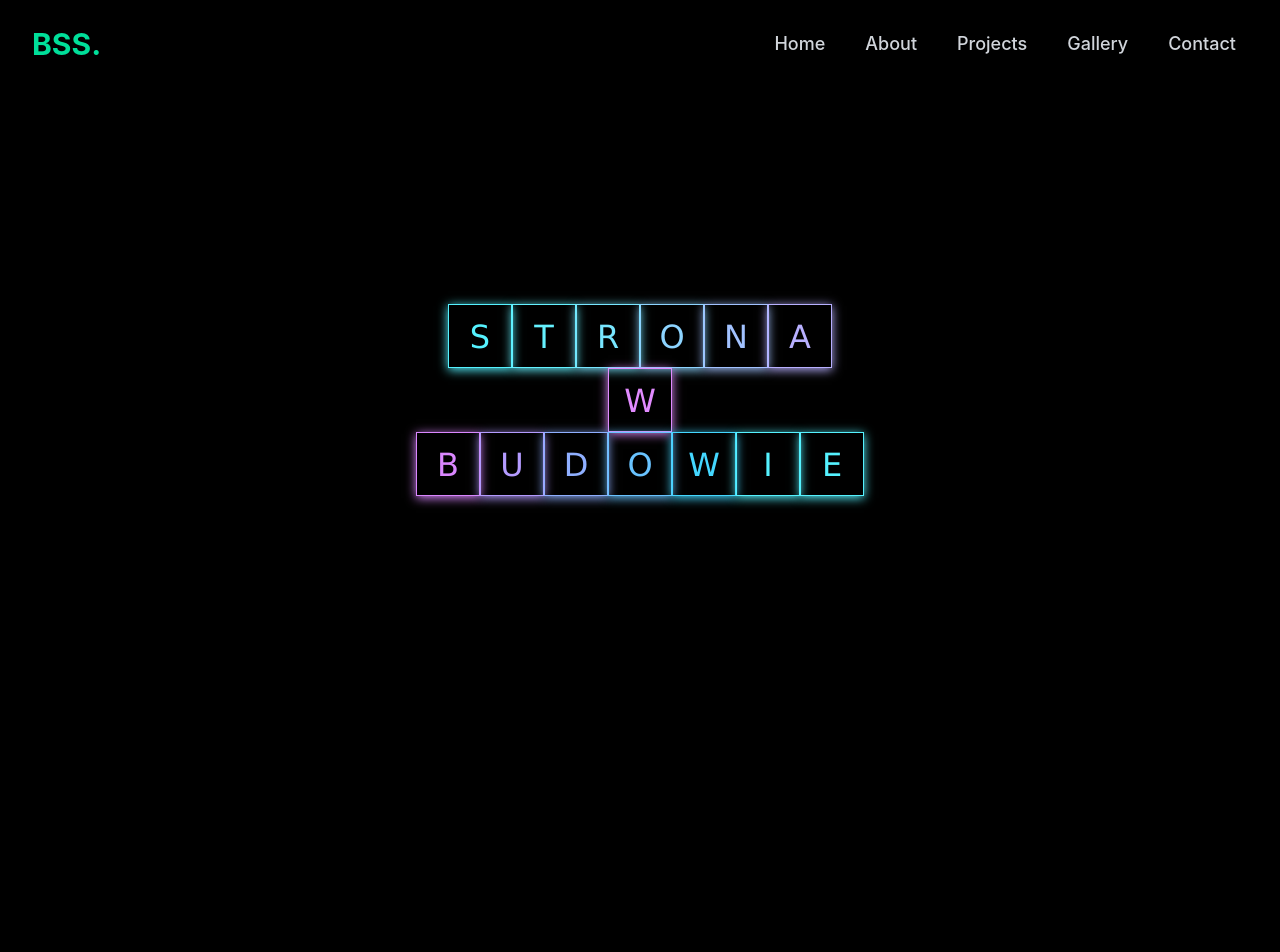
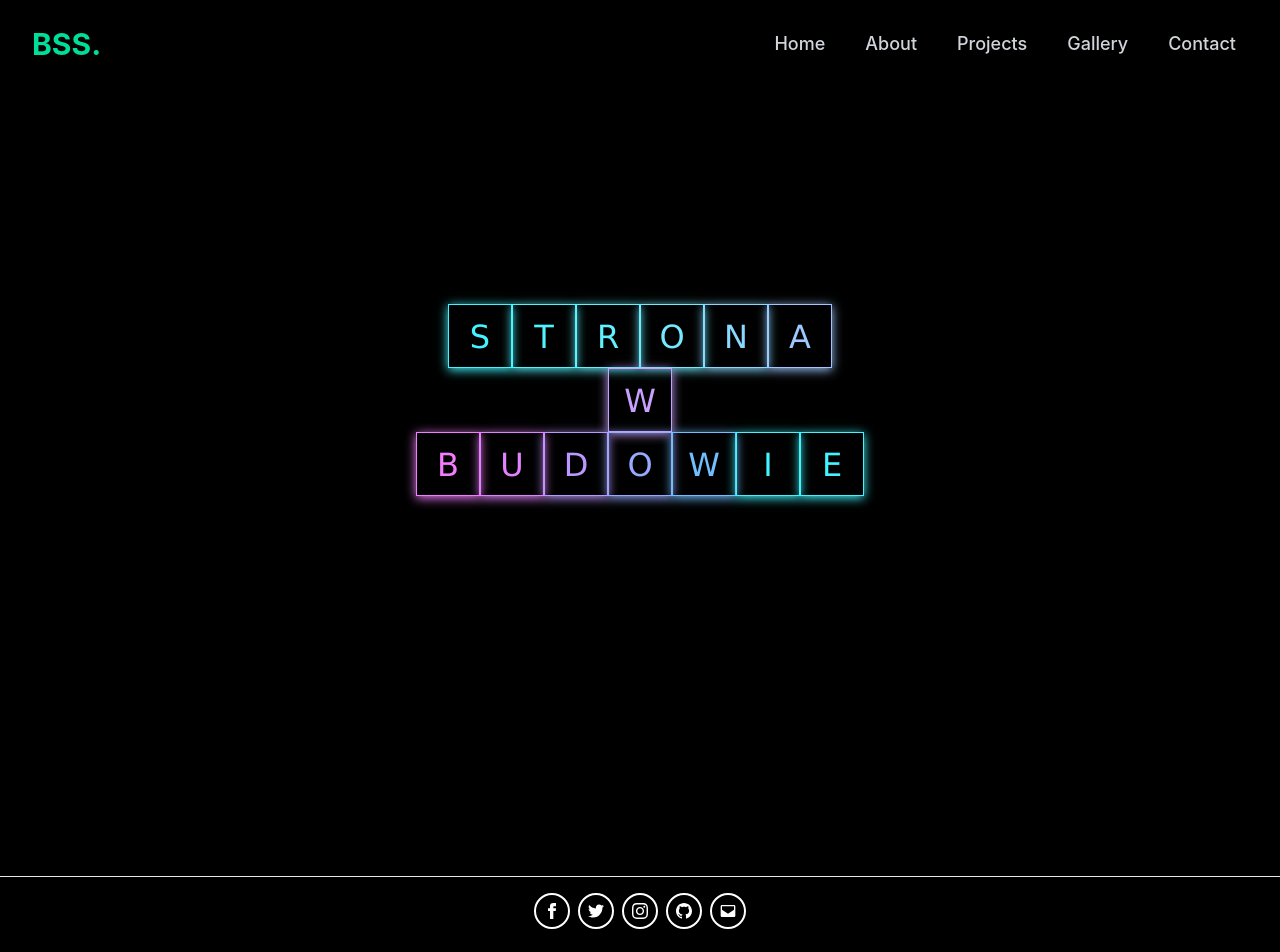
Before and after one commit to Blacksmith-Stone/Homepage, a React (Create React App) app: page / in a window 1280 px wide. Shown: the top 952 px of the page. Before the commit the page ends 800 px from the top, so only its background shows below. Built offline with nearby package versions, Linux system fonts and the light colour scheme.

Commit message:
+footer do poprawy jest rozwalajaca sie strona na telefonach najprawodpodobniej przez min-height:100vh w app.css

```diff
--- a/package.json
+++ b/package.json
@@ -12,6 +12,7 @@
     "gh-pages": "^6.0.0",
     "react": "^18.2.0",
     "react-dom": "^18.2.0",
+    "react-icons": "^4.11.0",
     "react-scripts": "5.0.1",
     "web-vitals": "^2.1.4"
   },
--- a/src/App.css
+++ b/src/App.css
@@ -14,14 +14,12 @@
 }
 
 .App-header {
-  /* background-color: black; */
-  /* min-height: 100vh; */
+  min-height: 100vh;
   display: flex;
   flex-direction: column;
   align-items: center;
   justify-content: center;
   font-size: calc(10px + 2vmin);
-  /* color: white; */
 }
 
 .App-link {
--- a/src/App.js
+++ b/src/App.js
@@ -1,12 +1,15 @@
 import logo from "./logo.svg";
 import "./App.css";
 import Example from "./Components/NavBar";
+import Footer from "./Components/Footer";
 
 function App() {
   return (
     <div className="App">
       <Example />
+
       <header className="App-header"></header>
+
       <body>
         <div className="inprogress">
           <span>S</span>
@@ -26,6 +29,9 @@
           <span>I</span>
           <span>E</span>
         </div>
+        <footer>
+          <Footer />
+        </footer>
       </body>
     </div>
   );
--- /dev/null
+++ b/src/Components/Footer.js
@@ -0,0 +1,103 @@
+import React from "react";
+
+const Footer = () => {
+  return (
+    <footer className="flex flex-col items-center border-t-[1px]  text-center text-white">
+      <div className="container px-6 pt-3">
+        <div className="mb-3 flex justify-center">
+          <a
+            href="#!"
+            type="button"
+            className="m-1 h-9 w-9 rounded-full border-2 border-white uppercase leading-normal text-white transition duration-150 ease-in-out hover:bg-black hover:bg-opacity-5 focus:outline-none focus:ring-0"
+            data-te-ripple-init
+            data-te-ripple-color="light"
+          >
+            <svg
+              xmlns="http://www.w3.org/2000/svg"
+              className="mx-auto h-full w-4"
+              fill="currentColor"
+              viewBox="0 0 24 24"
+            >
+              <path d="M9 8h-3v4h3v12h5v-12h3.642l.358-4h-4v-1.667c0-.955.192-1.333 1.115-1.333h2.885v-5h-3.808c-3.596 0-5.192 1.583-5.192 4.615v3.385z" />
+            </svg>
+          </a>
+          <a
+            href="#!"
+            type="button"
+            className="m-1 h-9 w-9 rounded-full border-2 border-white uppercase leading-normal text-white transition duration-150 ease-in-out hover:bg-black hover:bg-opacity-5 focus:outline-none focus:ring-0"
+            data-te-ripple-init
+            data-te-ripple-color="light"
+          >
+            <svg
+              xmlns="http://www.w3.org/2000/svg"
+              className="mx-auto h-full w-4"
+              fill="currentColor"
+              viewBox="0 0 24 24"
+            >
+              <path d="M24 4.557c-.883.392-1.832.656-2.828.775 1.017-.609 1.798-1.574 2.165-2.724-.951.564-2.005.974-3.127 1.195-.897-.957-2.178-1.555-3.594-1.555-3.179 0-5.515 2.966-4.797 6.045-4.091-.205-7.719-2.165-10.148-5.144-1.29 2.213-.669 5.108 1.523 6.574-.806-.026-1.566-.247-2.229-.616-.054 2.281 1.581 4.415 3.949 4.89-.693.188-1.452.232-2.224.084.626 1.956 2.444 3.379 4.6 3.419-2.07 1.623-4.678 2.348-7.29 2.04 2.179 1.397 4.768 2.212 7.548 2.212 9.142 0 14.307-7.721 13.995-14.646.962-.695 1.797-1.562 2.457-2.549z" />
+            </svg>
+          </a>
+          <a
+            href="#!"
+            type="button"
+            className="m-1 h-9 w-9 rounded-full border-2 border-white uppercase leading-normal text-white transition duration-150 ease-in-out hover:bg-black hover:bg-opacity-5 focus:outline-none focus:ring-0"
+            data-te-ripple-init
+            data-te-ripple-color="light"
+          >
+            <svg
+              xmlns="http://www.w3.org/2000/svg"
+              className="mx-auto h-full w-4"
+              fill="currentColor"
+              viewBox="0 0 24 24"
+            >
+              <path d="M12 2.163c3.204 0 3.584.012 4.85.07 3.252.148 4.771 1.691 4.919 4.919.058 1.265.069 1.645.069 4.849 0 3.205-.012 3.584-.069 4.849-.149 3.225-1.664 4.771-4.919 4.919-1.266.058-1.644.07-4.85.07-3.204 0-3.584-.012-4.849-.07-3.26-.149-4.771-1.699-4.919-4.92-.058-1.265-.07-1.644-.07-4.849 0-3.204.013-3.583.07-4.849.149-3.227 1.664-4.771 4.919-4.919 1.266-.057 1.645-.069 4.849-.069zm0-2.163c-3.259 0-3.667.014-4.947.072-4.358.2-6.78 2.618-6.98 6.98-.059 1.281-.073 1.689-.073 4.948 0 3.259.014 3.668.072 4.948.2 4.358 2.618 6.78 6.98 6.98 1.281.058 1.689.072 4.948.072 3.259 0 3.668-.014 4.948-.072 4.354-.2 6.782-2.618 6.979-6.98.059-1.28.073-1.689.073-4.948 0-3.259-.014-3.667-.072-4.947-.196-4.354-2.617-6.78-6.979-6.98-1.281-.059-1.69-.073-4.949-.073zm0 5.838c-3.403 0-6.162 2.759-6.162 6.162s2.759 6.163 6.162 6.163 6.162-2.759 6.162-6.163c0-3.403-2.759-6.162-6.162-6.162zm0 10.162c-2.209 0-4-1.79-4-4 0-2.209 1.791-4 4-4s4 1.791 4 4c0 2.21-1.791 4-4 4zm6.406-11.845c-.796 0-1.441.645-1.441 1.44s.645 1.44 1.441 1.44c.795 0 1.439-.645 1.439-1.44s-.644-1.44-1.439-1.44z" />
+            </svg>
+          </a>
+          <a
+            href="#!"
+            type="button"
+            className="m-1 h-9 w-9 rounded-full border-2 border-white uppercase leading-normal text-white transition duration-150 ease-in-out hover:bg-black hover:bg-opacity-5 focus:outline-none focus:ring-0"
+            data-te-ripple-init
+            data-te-ripple-color="light"
+          >
+            <svg
+              xmlns="http://www.w3.org/2000/svg"
+              className="mx-auto h-full w-4"
+              fill="currentColor"
+              viewBox="0 0 24 24"
+            >
+              <path d="M12 0c-6.626 0-12 5.373-12 12 0 5.302 3.438 9.8 8.207 11.387.599.111.793-.261.793-.577v-2.234c-3.338.726-4.033-1.416-4.033-1.416-.546-1.387-1.333-1.756-1.333-1.756-1.089-.745.083-.729.083-.729 1.205.084 1.839 1.237 1.839 1.237 1.07 1.834 2.807 1.304 3.492.997.107-.775.418-1.305.762-1.604-2.665-.305-5.467-1.334-5.467-5.931 0-1.311.469-2.381 1.236-3.221-.124-.303-.535-1.524.117-3.176 0 0 1.008-.322 3.301 1.23.957-.266 1.983-.399 3.003-.404 1.02.005 2.047.138 3.006.404 2.291-1.552 3.297-1.23 3.297-1.23.653 1.653.242 2.874.118 3.176.77.84 1.235 1.911 1.235 3.221 0 4.609-2.807 5.624-5.479 5.921.43.372.823 1.102.823 2.222v3.293c0 .319.192.694.801.576 4.765-1.589 8.199-6.086 8.199-11.386 0-6.627-5.373-12-12-12z" />
+            </svg>
+          </a>
+          <a
+            href="mailto:kamienkowala@gmail.com"
+            type="button"
+            className="m-1 h-9 w-9 rounded-full border-2 border-white uppercase leading-normal text-white transition duration-150 ease-in-out hover:bg-black hover:bg-opacity-5 focus:outline-none focus:ring-0"
+            data-te-ripple-init
+            data-te-ripple-color="light"
+          >
+            <svg
+              xmlns="http://www.w3.org/2000/svg"
+              className="mx-auto h-full w-4"
+              fill="currentColor"
+              viewBox="0 0 24 24"
+            >
+              <path d="M21 3H3a2 2 0 00-2 2v14a2 2 0 002 2h18a2 2 0 002-2V5a2 2 0 00-2-2zm0 2v5l-9 6-9-6V5zm0 v2.005l9-6.433 9 6.428V15z" />
+            </svg>
+          </a>
+          {/* Repeat similar code for other social media icons */}
+        </div>
+      </div>
+
+      {/* Copyright section */}
+      <div
+        className="w-full p-4 text-center"
+        style={{ backgroundColor: "black" }}
+      >
+        © 2023 Copyright BSS
+      </div>
+    </footer>
+  );
+};
+
+export default Footer;
```
Also changed, not shown: 1 other file (tests, documents, lock files or other folders).
